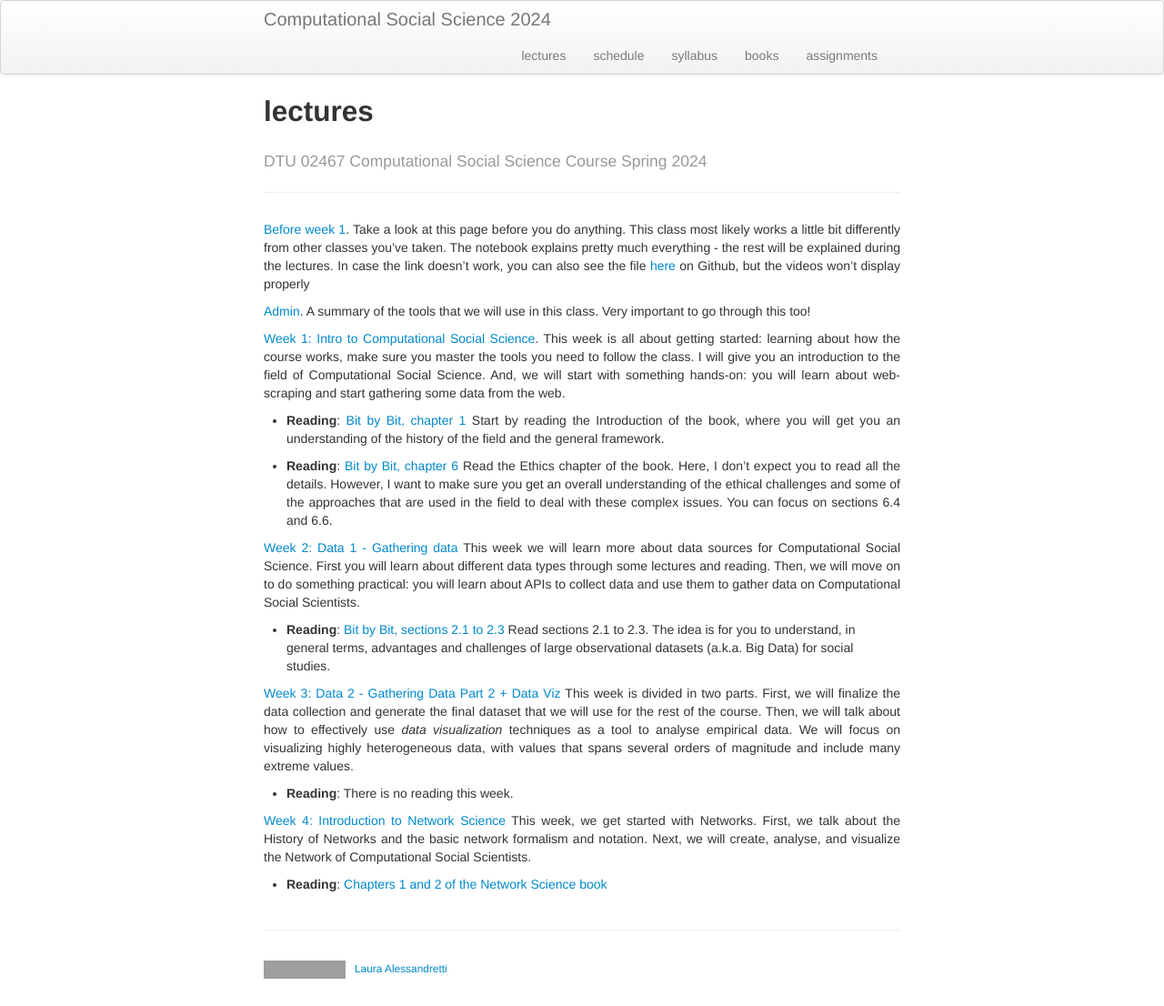
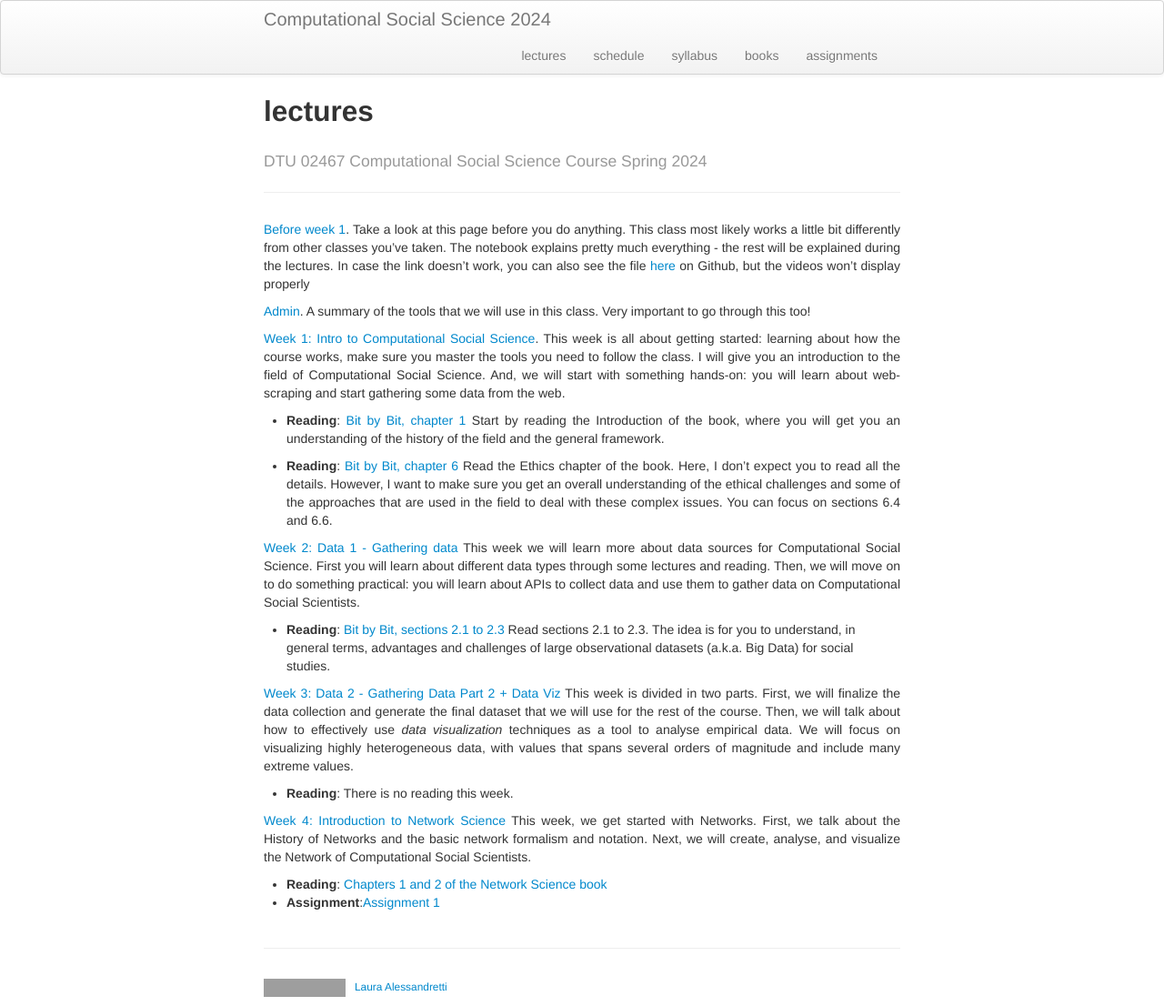
Before and after one commit to Simo067m/comsocsci2024, a Jekyll site: the page built from docs/lectures.md, in a window 1280 px wide. Shown: the whole page at 91% size. Built offline with Jekyll 4.4.1, drawn with Linux system fonts in a browser that asks for light colours; grey boxes are pictures that could not be loaded.

Commit message:
assignment

```diff
--- a/docs/lectures.md
+++ b/docs/lectures.md
@@ -29,3 +29,4 @@
 
 [Week 4: Introduction to Network Science](https://nbviewer.org/github/lalessan/comsocsci2024/blob/main/lectures/Week4.ipynb?flash_cache=True) This week, we get started with Networks. First, we talk about the History of Networks and the basic network formalism and notation. Next, we will create, analyse, and visualize the Network of Computational Social Scientists.
  * __Reading__: [Chapters 1 and 2 of the Network Science book](http://networksciencebook.com/chapter/1)
+ * __Assignment__:[Assignment 1](https://nbviewer.org/github/lalessan/comsocsci2024/blob/main/assignments/Assignment1.ipynb)
```
